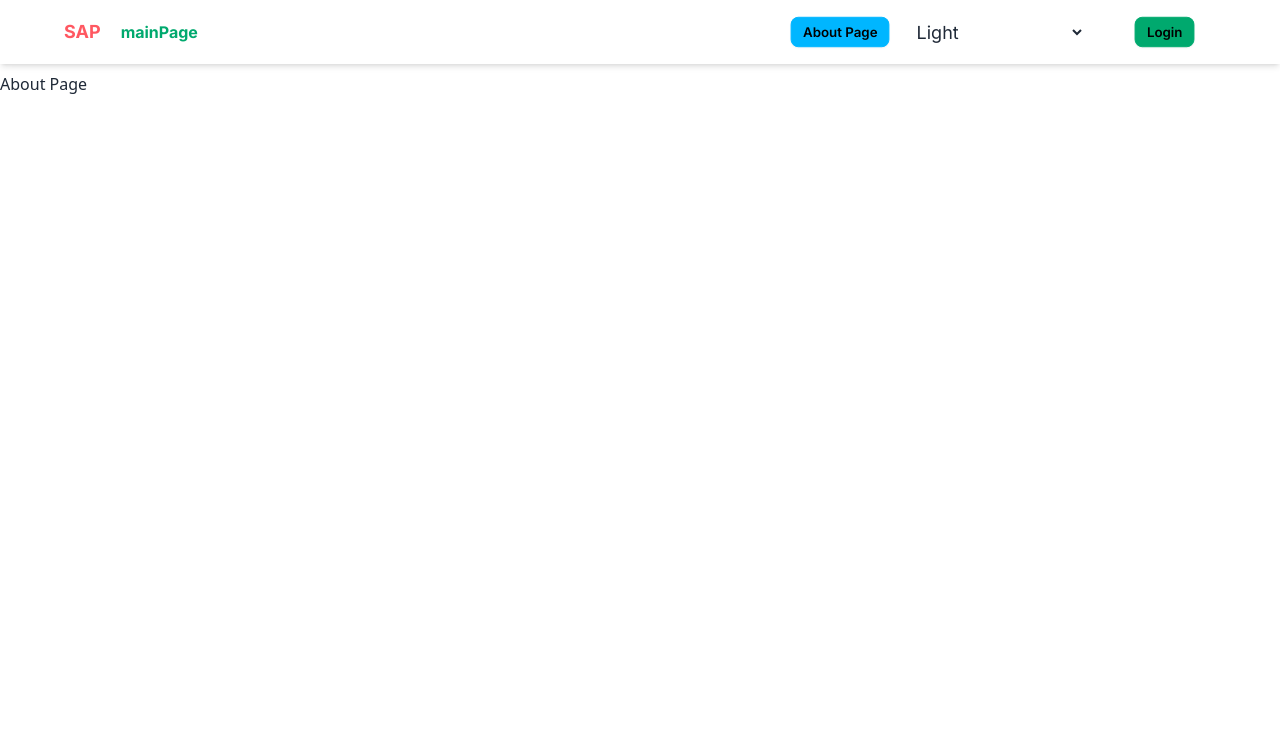
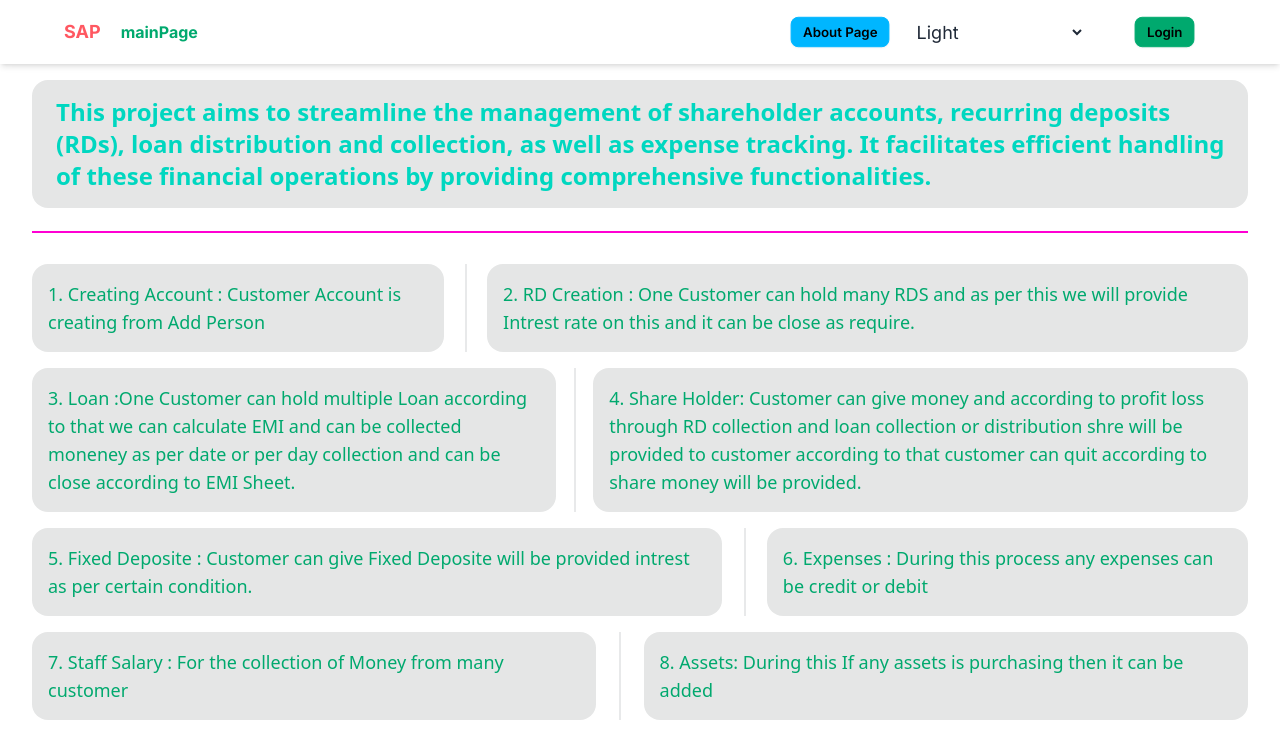
Before and after one commit to Abhilesh1001/sharerloanrdcollection, a Next.js app: page /home in a window 1280 px wide. Shown: the top 735 px of the page. Built offline with nearby package versions, Linux system fonts and the light colour scheme.

Commit message:
aboudescriptionadded

```diff
--- a/src/app/home/page.tsx
+++ b/src/app/home/page.tsx
@@ -2,13 +2,71 @@ import React from 'react'
 
 const Page = () => {
   return (
-    <div className='bg-base-100 h-auto text-base-content   min-h-screen'>
-            <div className='container'>
-                <div className="pt-10">
-               About Page
-                </div>
-            </div>
+    <main className="min-h-screen bg-base-100">
+
+    {/* Main content area */}
+    <div className="py-10">
+      <div className="max-w-7xl mx-auto px-4 sm:px-6 lg:px-8">
+        {/* Placeholder for dashboard content */}
+        <div className="flex flex-col my-2 w-full">
+          <div className="grid h-auto pt-4 pb-4 text-accent font-bold text-2xl card bg-base-300 rounded-box place-items-center pr-4 pl-6">
+          This project aims to streamline the management of shareholder accounts, recurring deposits (RDs), loan distribution and collection, as well as expense tracking. It facilitates efficient handling of these financial operations by providing comprehensive functionalities.
+          </div>
+          <div className="divider divider-secondary"></div>
+
         </div>
+
+        <div className="flex flex-col w-full lg:flex-row">
+          <div className="grid flex-grow  p-4 text-lg h-auto card bg-base-300 text-success rounded-box place-items-center">
+          1.	Creating Account : Customer Account is creating from Add Person
+          <div></div>
+          </div>
+          <div className="divider lg:divider-horizontal"></div>
+          <div className="grid flex-grow text-lg text-success p-4 h-auto card bg-base-300 rounded-box place-items-center">
+          2.	RD Creation : One Customer can hold many RDS and as per this we will provide Intrest rate on this and it can be close as require.
+          </div>
+        </div>
+        <div className="flex flex-col w-full lg:flex-row mt-4">
+          <div className="grid flex-grow  p-4 text-lg h-auto card bg-base-300 text-success rounded-box place-items-center">
+          3.	Loan :One Customer can hold multiple Loan according to that we can calculate EMI and can be collected moneney as per date or per day collection and can be close according to EMI Sheet.
+          </div>
+          <div className="divider lg:divider-horizontal"></div>
+          <div className="grid flex-grow text-lg text-success p-4 h-auto card bg-base-300 rounded-box place-items-center">
+          4.	Share Holder: Customer can give money and according to profit loss through RD collection and loan collection or distribution shre will be provided to customer according to that customer can quit according to share money will be provided.
+          </div>
+        </div>
+
+        <div className="flex flex-col w-full lg:flex-row mt-4">
+          <div className="grid flex-grow  p-4 text-lg h-auto card bg-base-300 text-success rounded-box place-items-center">
+          5.	Fixed Deposite : Customer can give Fixed Deposite will be provided intrest as per certain condition.
+          </div>
+          <div className="divider lg:divider-horizontal"></div>
+          <div className="grid flex-grow text-lg text-success p-4 h-auto card bg-base-300 rounded-box place-items-center">
+          6.	Expenses : During this process any expenses can be credit or debit
+          </div>
+        </div>
+        <div className="flex flex-col w-full lg:flex-row mt-4">
+          <div className="grid flex-grow  p-4 text-lg h-auto card bg-base-300 text-success rounded-box place-items-center">
+          7.	Staff Salary  : For the collection of Money from many customer
+          </div>
+          <div className="divider lg:divider-horizontal"></div>
+          <div className="grid flex-grow text-lg text-success p-4 h-auto card bg-base-300 rounded-box place-items-center">
+          8.	Assets: During this If any assets is purchasing then it can be added
+          </div>
+        </div>
+        <div className="flex flex-col w-full lg:flex-row mt-4">
+          <div className="grid flex-grow  p-4 text-lg h-auto card bg-base-300 text-success rounded-box place-items-center">
+          7.	Cash Flow Statement  : Through Cash flow state ment we can check daily loan collection, RD Collection , customer add all the record can be traced here
+
+          </div>
+          <div className="divider lg:divider-horizontal"></div>
+          <div className="grid flex-grow text-lg text-success p-4 h-auto card bg-base-300 rounded-box place-items-center">
+          8.	Profit and Losss: Through the date section we can gate from particular date (date range) we can get profit and loss statemet.
+          </div>
+        </div>
+      </div>
+    </div>
+  </main>
   )
 }
 
--- a/src/app/layout.tsx
+++ b/src/app/layout.tsx
@@ -11,8 +11,8 @@ import 'react-toastify/dist/ReactToastify.css';
 const inter = Inter({ subsets: ['latin'] })
 
 export const metadata: Metadata = {
-  title: 'Procurement Management : Share Holder Fund',
-  description: 'Procurement Managemanet System',
+  title: 'ShareHolder RD Loan Collection',
+  description: 'ShareHolder RD Loan Collection',
 }
 
 export default function RootLayout({
```
